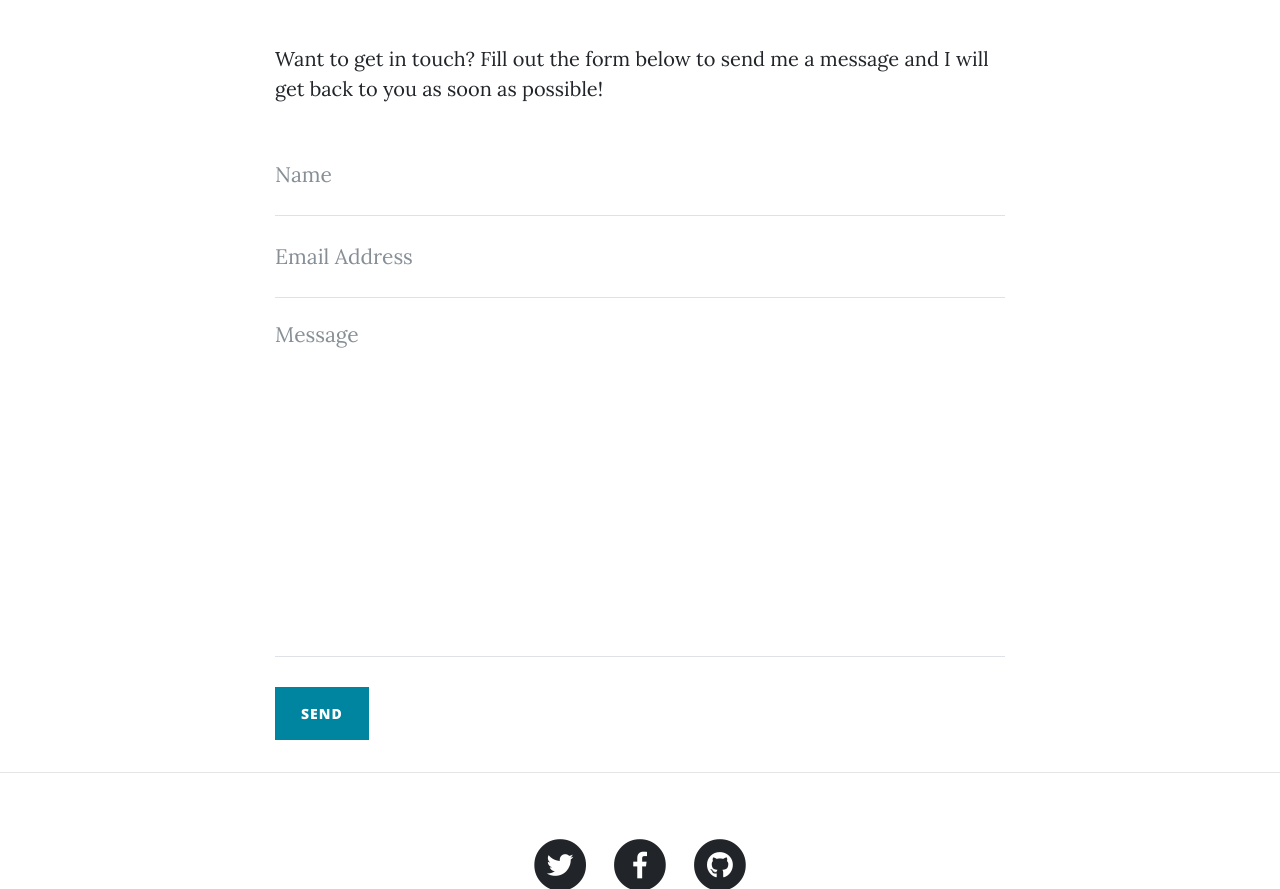
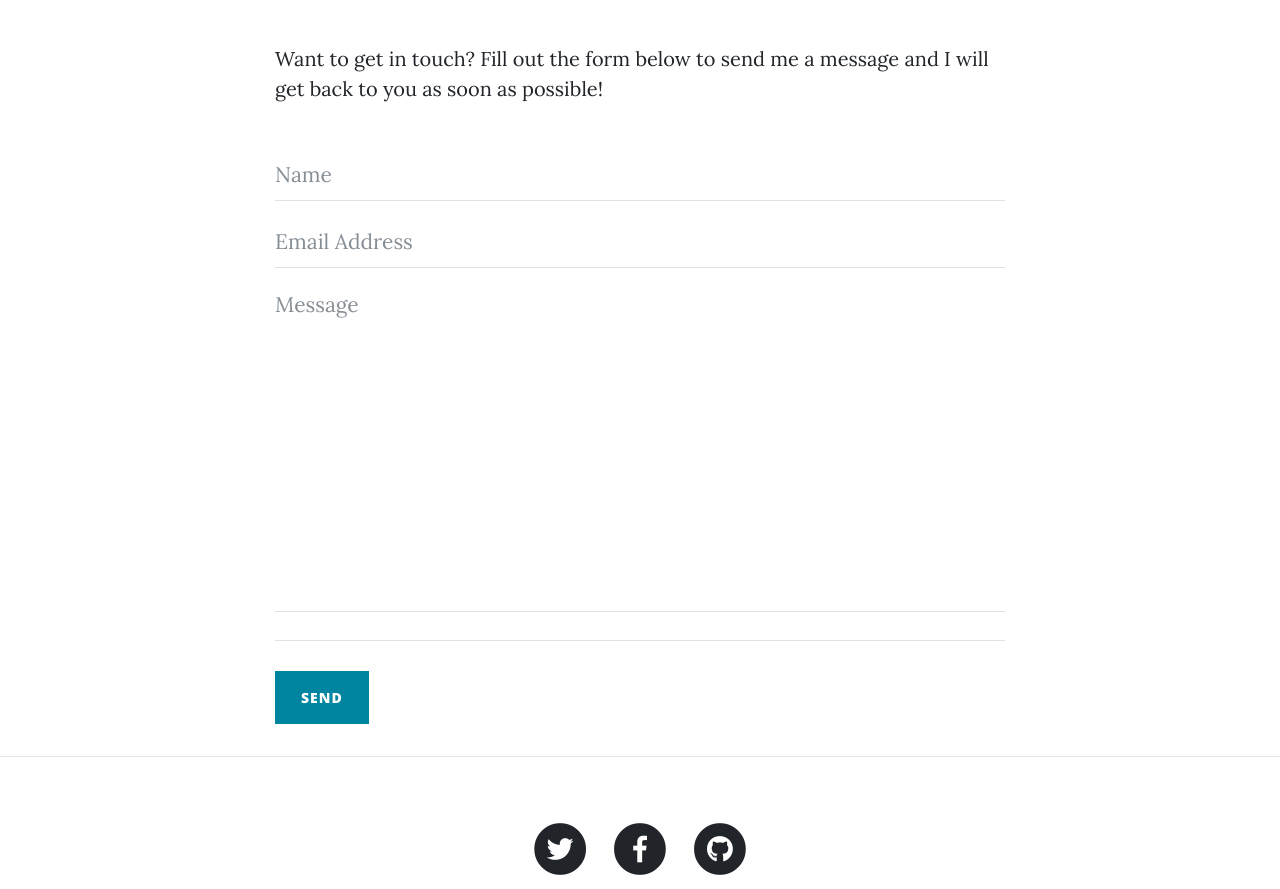
Before and after one commit to gunduzhuseyn/Blog, a Django app: page /contact/ in a window 1280 px wide. Shown: the part 568-1457 px from the top of the page. Run offline with Django 3.2, Linux system fonts and the light colour scheme; tables that the repository leaves empty hold one stand-in row (values such as "Sample post"); some libraries are stand-ins or nearby versions.

Commit message:
added captcha for contact forms

```diff
--- a/requirements.txt
+++ b/requirements.txt
@@ -2,3 +2,4 @@ django==2.1.7
 pillow==5.4.1
 psycopg2-binary==2.7.6.1
 pytz==2018.9
+django-simple-captcha
--- a/src/blog/blog/settings.py
+++ b/src/blog/blog/settings.py
@@ -37,6 +37,7 @@ INSTALLED_APPS = [
     'django.contrib.sessions',
     'django.contrib.messages',
     'django.contrib.staticfiles',
+    'captcha',
     'myblog',
 ]
 
--- a/src/blog/myblog/forms.py
+++ b/src/blog/myblog/forms.py
@@ -1,8 +1,12 @@
 from django.forms import ModelForm, TextInput, Textarea, EmailInput
 from .models import Contact
 
+from captcha.fields import CaptchaField
+
 
 class ContactForm(ModelForm):
+    captcha = CaptchaField()
+
     class Meta:
         model = Contact
         exclude = ['time']
--- a/src/blog/myblog/templates/myblog/contact.html
+++ b/src/blog/myblog/templates/myblog/contact.html
@@ -12,27 +12,17 @@
             <p>Want to get in touch? Fill out the form below to send me a message and I will get back to you as soon as possible!</p>
             <form method="post">
                 {% csrf_token %}
-                <div class="control-group">
-                    <div class="form-group floating-label-form-group controls">
-                        <label>Name</label>
-                        {{ form.name }}
-                        <p class="help-block text-danger"></p>
+                {% for field in form %}
+                    <div class="control-group">
+                        <div class="form-group floating-label-form-group controls">
+                            <label>{{ field.label }}</label>
+                            {{ field }}
+                            {% for error in field.errors %}
+                                <p class="help-block text-danger">{{ error|escape }}</p>
+                            {% endfor %}
+                        </div>
                     </div>
-                </div>
-                <div class="control-group">
-                    <div class="form-group floating-label-form-group controls">
-                        <label>Email Address</label>
-                        {{ form.email }}
-                        <p class="help-block text-danger"></p>
-                    </div>
-                </div>
-                <div class="control-group">
-                    <div class="form-group floating-label-form-group controls">
-                        <label>Message</label>
-                        {{ form.message }}
-                        <p class="help-block text-danger"></p>
-                    </div>
-                </div>
+                {% endfor %}
                 <br>
                 <div id="success"></div>
                 <div class="form-group">
--- a/src/blog/myblog/urls.py
+++ b/src/blog/myblog/urls.py
@@ -1,4 +1,4 @@
-from django.urls import path, re_path
+from django.urls import path, re_path, include
 from django.views.generic import TemplateView
 from .views import HomeView, PostDetailView, ContactFormView, ContactSuccessView
 
@@ -9,4 +9,5 @@ urlpatterns = [
     re_path('^category/(?P<category_name>[-\w]+)/$', HomeView.as_view(), name='home_with_category_url'),
     path('contact/', ContactFormView.as_view(), name='contact_url'),
     path('contact/success/', ContactSuccessView.as_view(), name='contact_success_url'),
+    path('captcha/', include('captcha.urls')),
 ]
```
